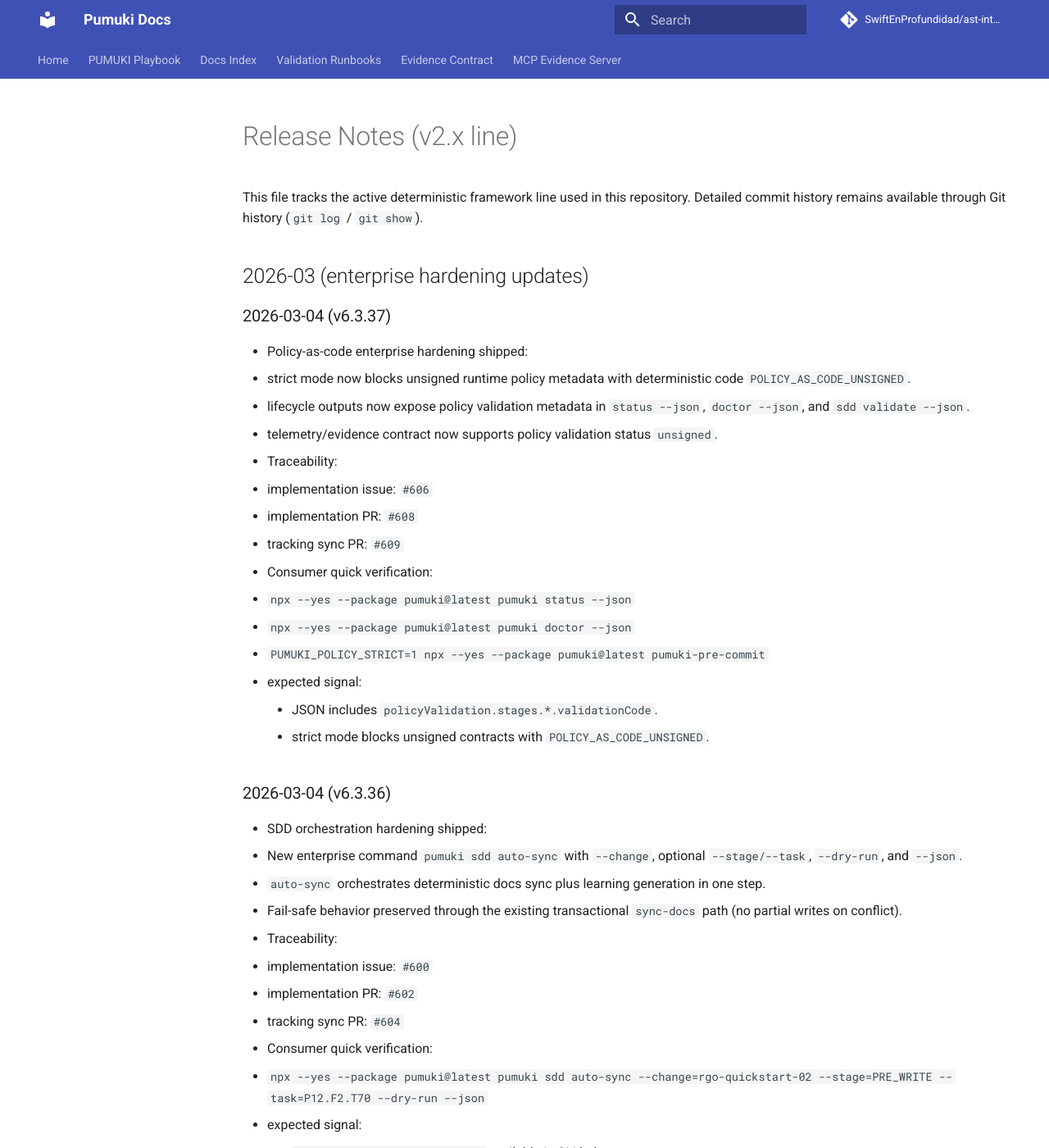
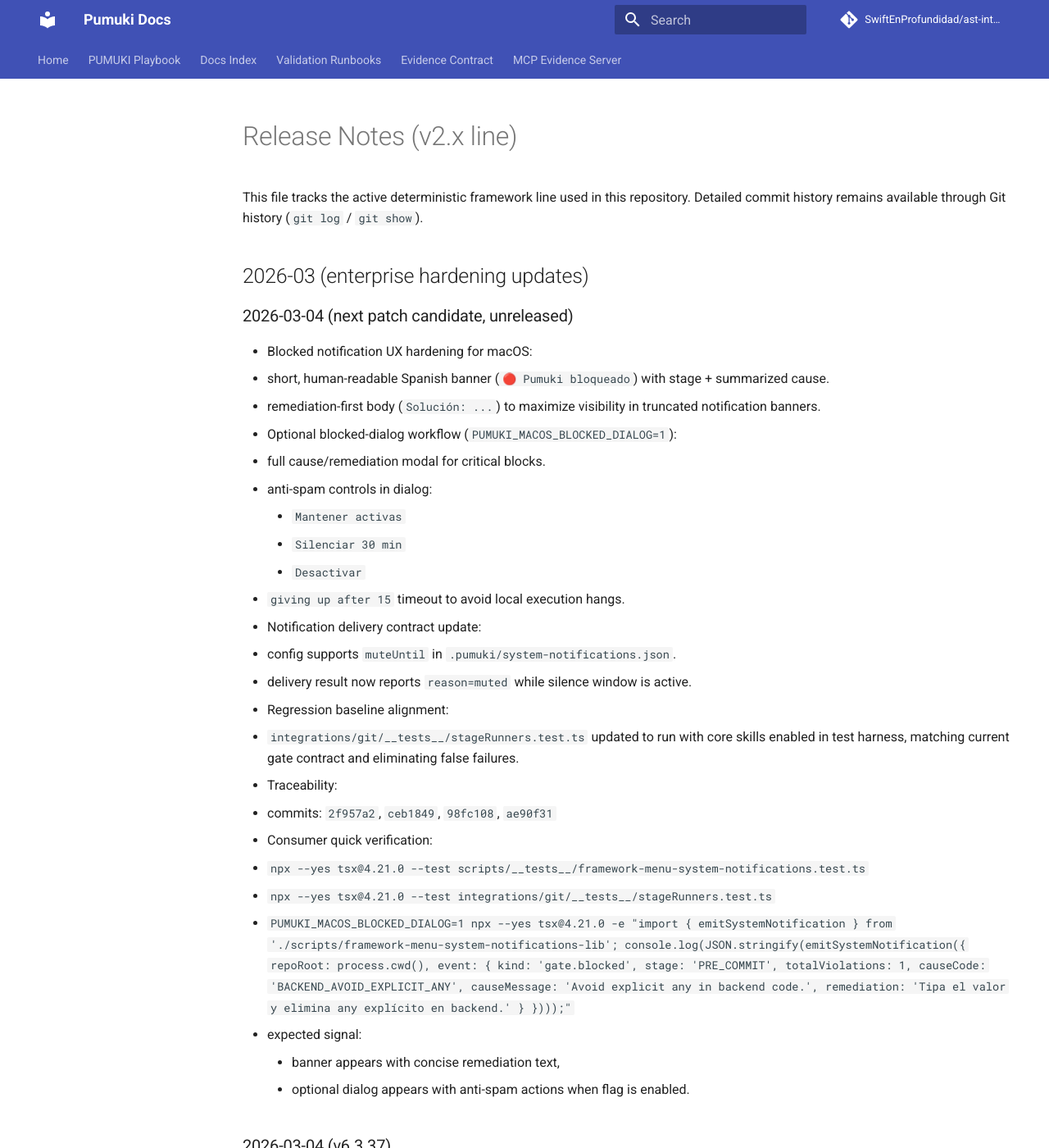
Before and after one commit to SwiftEnProfundidad/ast-intelligence-hooks, an MkDocs documentation site: the page built from docs/RELEASE_NOTES.md, in a window 1280 px wide and 1400 px high. Shown: the whole window at 82% size. Built offline with MkDocs 1.6.1 and Material for MkDocs 9.7.7, drawn with Linux system fonts in a browser that asks for light colours; comment, search, counter and statistics services are not loaded.

Commit message:
docs(release): cerrar Fase 3.2 con changelog y release notes

```diff
--- a/docs/RELEASE_NOTES.md
+++ b/docs/RELEASE_NOTES.md
@@ -4,6 +4,33 @@ This file tracks the active deterministic framework line used in this repository
 Detailed commit history remains available through Git history (`git log` / `git show`).
 
 ## 2026-03 (enterprise hardening updates)
+
+### 2026-03-04 (next patch candidate, unreleased)
+
+- Blocked notification UX hardening for macOS:
+  - short, human-readable Spanish banner (`🔴 Pumuki bloqueado`) with stage + summarized cause.
+  - remediation-first body (`Solución: ...`) to maximize visibility in truncated notification banners.
+- Optional blocked-dialog workflow (`PUMUKI_MACOS_BLOCKED_DIALOG=1`):
+  - full cause/remediation modal for critical blocks.
+  - anti-spam controls in dialog:
+    - `Mantener activas`
+    - `Silenciar 30 min`
+    - `Desactivar`
+  - `giving up after 15` timeout to avoid local execution hangs.
+- Notification delivery contract update:
+  - config supports `muteUntil` in `.pumuki/system-notifications.json`.
+  - delivery result now reports `reason=muted` while silence window is active.
+- Regression baseline alignment:
+  - `integrations/git/__tests__/stageRunners.test.ts` updated to run with core skills enabled in test harness, matching current gate contract and eliminating false failures.
+- Traceability:
+  - commits: `2f957a2`, `ceb1849`, `98fc108`, `ae90f31`
+- Consumer quick verification:
+  - `npx --yes tsx@4.21.0 --test scripts/__tests__/framework-menu-system-notifications.test.ts`
+  - `npx --yes tsx@4.21.0 --test integrations/git/__tests__/stageRunners.test.ts`
+  - `PUMUKI_MACOS_BLOCKED_DIALOG=1 npx --yes tsx@4.21.0 -e "import { emitSystemNotification } from './scripts/framework-menu-system-notifications-lib'; console.log(JSON.stringify(emitSystemNotification({ repoRoot: process.cwd(), event: { kind: 'gate.blocked', stage: 'PRE_COMMIT', totalViolations: 1, causeCode: 'BACKEND_AVOID_EXPLICIT_ANY', causeMessage: 'Avoid explicit any in backend code.', remediation: 'Tipa el valor y elimina any explícito en backend.' } })));"`
+  - expected signal:
+    - banner appears with concise remediation text,
+    - optional dialog appears with anti-spam actions when flag is enabled.
 
 ### 2026-03-04 (v6.3.37)
 
```
Also changed, not shown: CHANGELOG.md (+25 -1 lines), docs/registro-maestro-de-seguimiento.md (+2 -2 lines), docs/seguimiento-activo-pumuki-saas-supermercados.md (+3 -2 lines).
